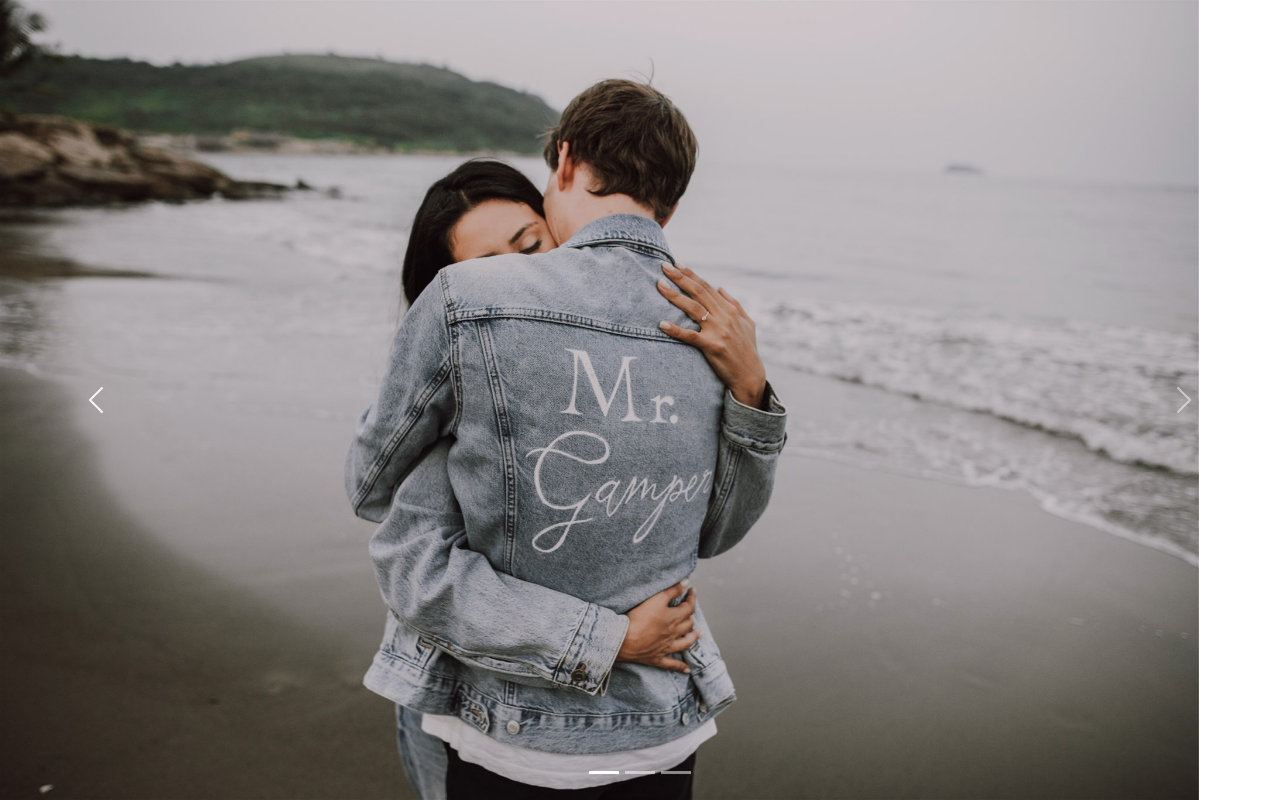
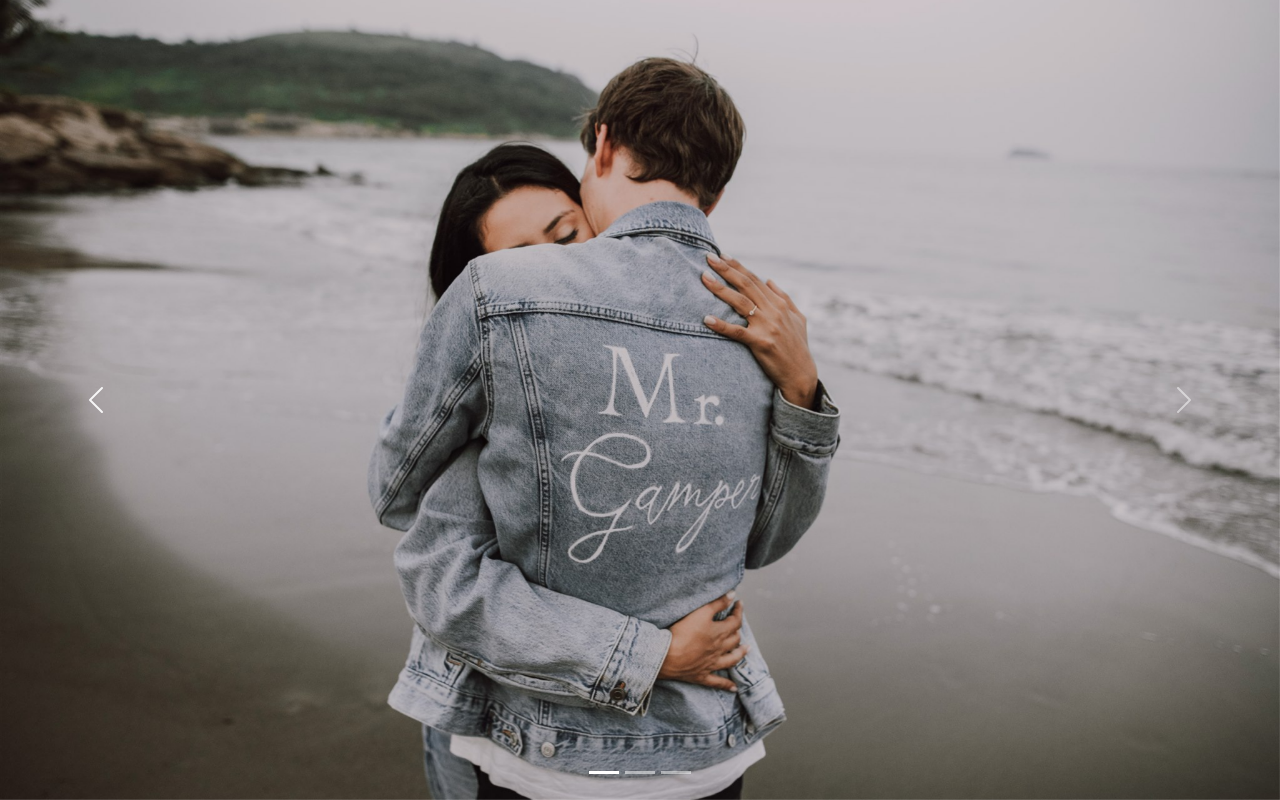
Before and after one commit to FedorGamper/brenda-and-fedor.github.io, a plain HTML site: page index.html in a window 1280 px wide. Drawn offline with nearby package versions, Linux system fonts and the light colour scheme.

Commit message:
Update main.css

```diff
--- a/public/main.css
+++ b/public/main.css
@@ -1,4 +1,5 @@
 .carousel-img {
-    height: 100vh ;
-    width: auto;
+    max-height: 100vh;
+    min-width: 100%;
+    object-fit: cover;
 }
```
